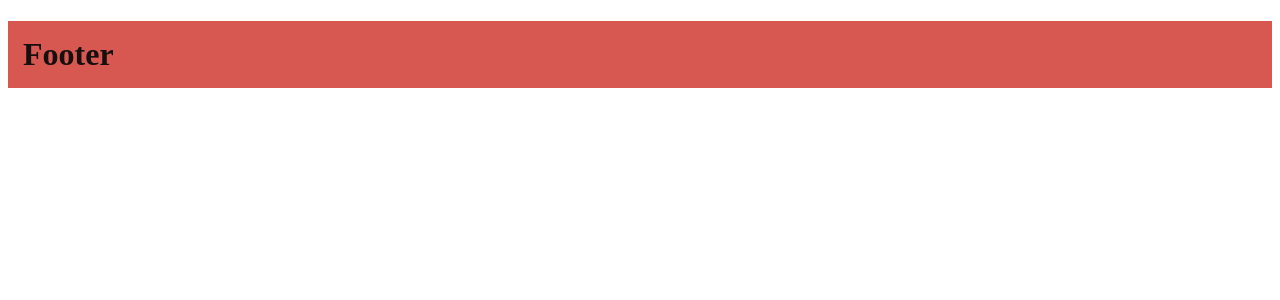
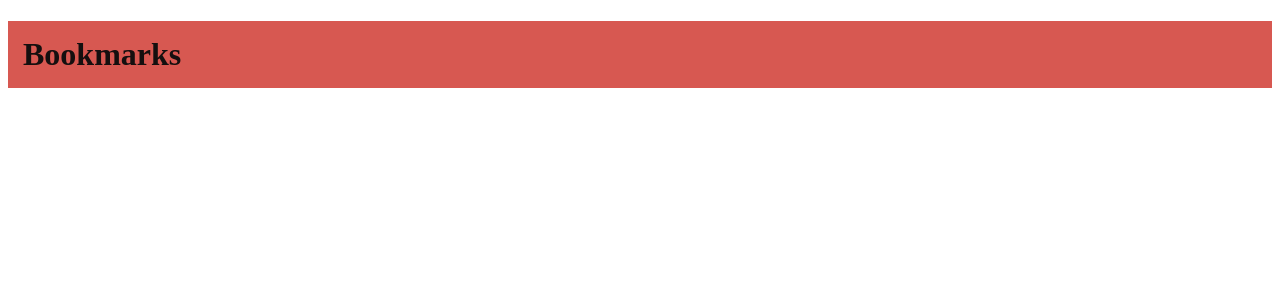
Before and after one commit to theonlykmac200/bookmarked-frontend, a React (Create React App) app: page / in a window 1280 px wide. Shown: the top 300 px of the page. Built offline with nearby package versions, Linux system fonts and the light colour scheme.

Commit message:
diagram complete

```diff
--- a/src/components/Footer.js
+++ b/src/components/Footer.js
@@ -1,5 +1,5 @@
 function Footer(props) {
-    return <h1 className="Footer">Footer</h1>;
+    return <h1 className="Footer">Bookmarks</h1>;
 }
 
 export default Footer;
--- a/src/index.css
+++ b/src/index.css
@@ -1,6 +1,5 @@
 .Footer {
   display: flex;
-  justify-content: space-between;
   background-color: rgb(215, 88, 81);
   color: rgb(21, 15, 15);
   padding: 15px;
```
Also changed, not shown: Screen Shot 2023-01-07 at 2.07.04 PM.png (added).
